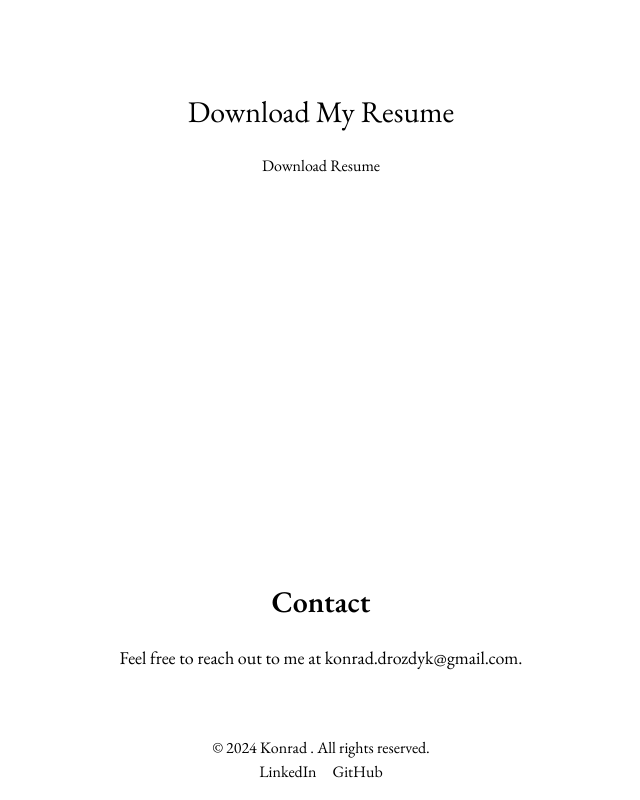
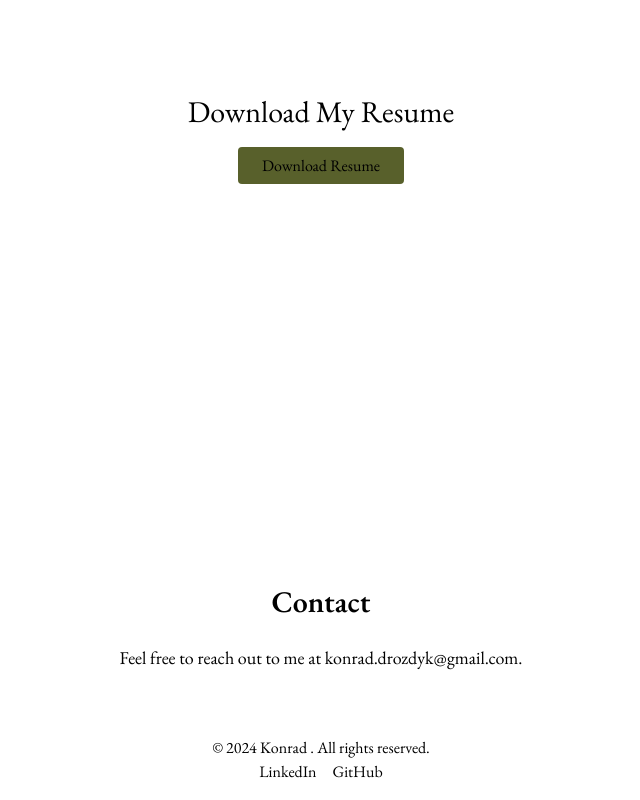
Before and after one commit to konraddrozdyk/react-portfolio, a React (Vite) app: page / in a window 1280 px wide. Shown: the part 1864-2664 px from the top of the page, without its empty margins (319-959 px from the left). Built offline with nearby package versions, Linux system fonts and the light colour scheme.

Commit message:
Added cv

```diff
--- a/src/components/Resume.tsx
+++ b/src/components/Resume.tsx
@@ -5,7 +5,11 @@ const Resume: React.FC = () => (
   >
     <div className="container mx-auto text-center">
       <h2 className="text-3xl mb-6">Download My Resume</h2>
-      <a href="/path-to-resume.pdf" className=" py-2 px-6 rounded">
+      <a
+        href="./assets/KonradDrozdyk.pdf"
+        download="KonradDrozdyk_Resume.pdf"
+        className="py-2 px-6 rounded bg-costa text-white hover:bg-seablue"
+      >
         Download Resume
       </a>
     </div>
```
Also changed, not shown: 2 other files (tests, documents, lock files or other folders).
